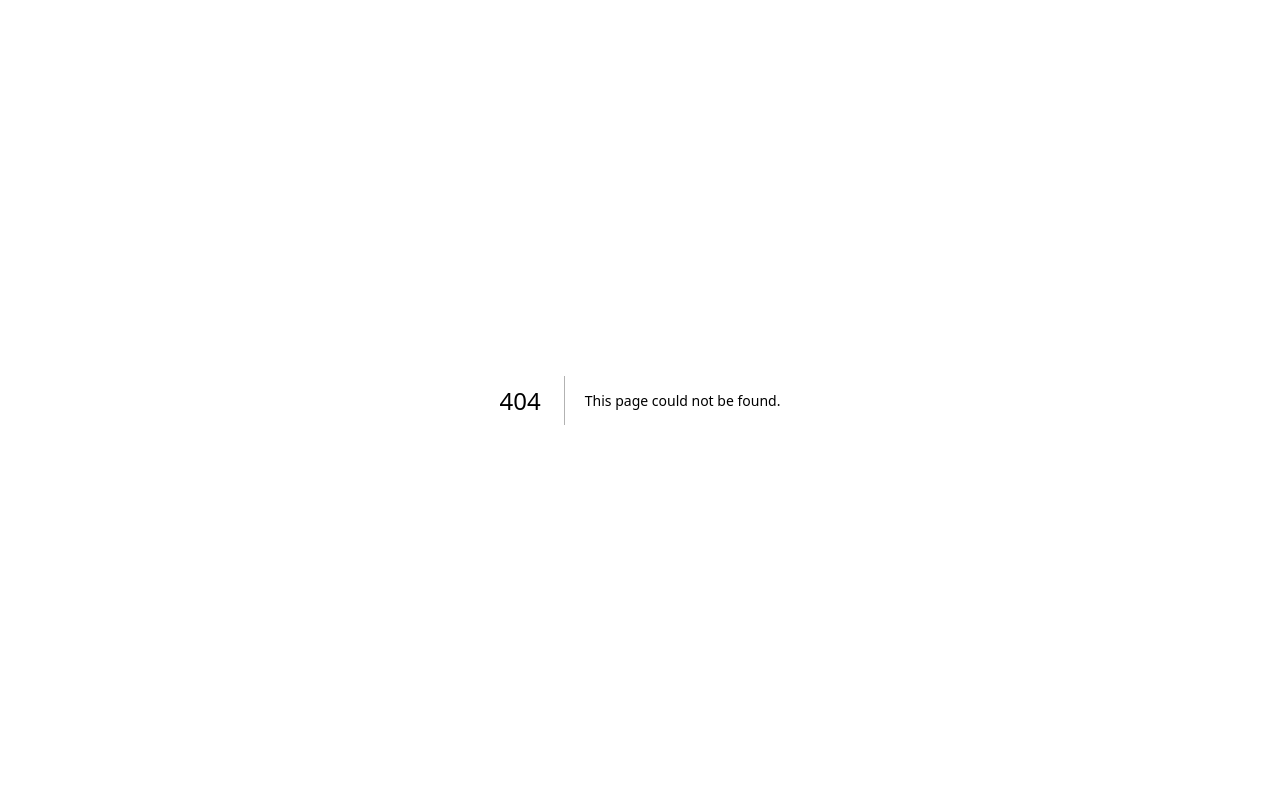
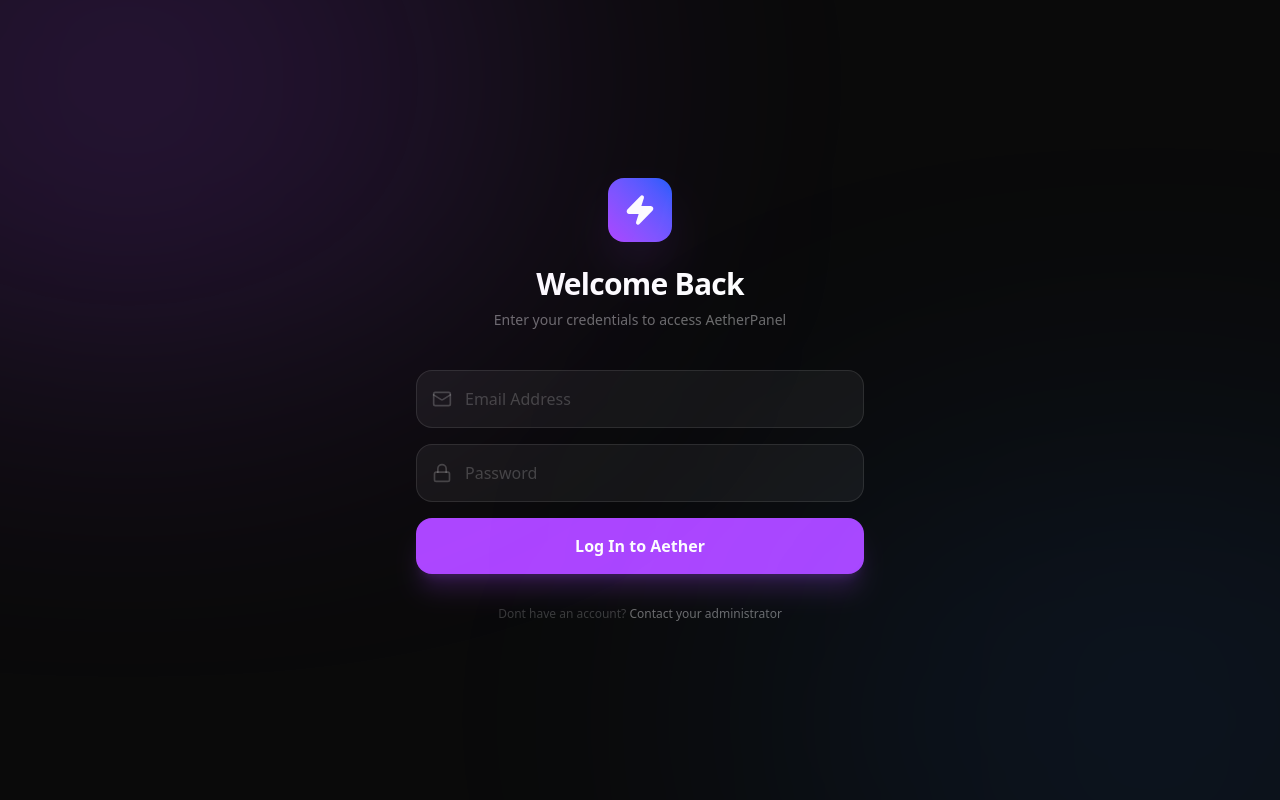
Before and after one commit to mwlih28/aetherpanel, a Next.js app in the folder panel/: page /auth/login in a window 1280 px wide. Before the commit this address had no page. Built offline with nearby package versions, Linux system fonts and the light colour scheme; no server answers.

Commit message:
feat: added login page and api utility

```diff
--- /dev/null
+++ b/panel/src/app/auth/login/page.tsx
@@ -0,0 +1,91 @@
+"use client";
+
+import { useState } from 'react';
+import { motion } from 'framer-motion';
+import { Zap, Mail, Lock, Loader2 } from 'lucide-react';
+import { useRouter } from 'next/navigation';
+import api from '@/lib/api';
+import toast from 'react-hot-toast';
+
+export default function LoginPage() {
+    const [email, setEmail] = useState('');
+    const [password, setPassword] = useState('');
+    const [loading, setLoading] = useState(false);
+    const router = useRouter();
+
+    const handleLogin = async (e: React.FormEvent) => {
+        e.preventDefault();
+        setLoading(true);
+
+        try {
+            const { data } = await api.post('/auth/login', { email, password });
+            localStorage.setItem('token', data.token);
+            localStorage.setItem('user', JSON.stringify(data.user));
+            toast.success('Login Successful!');
+            router.push('/dashboard');
+        } catch (error: any) {
+            toast.error(error.response?.data?.error || 'Login failed');
+        } finally {
+            setLoading(false);
+        }
+    };
+
+    return (
+        <div className="min-h-screen bg-[#0a0a0a] text-white flex items-center justify-center px-6 relative overflow-hidden">
+            {/* Background decoration */}
+            <div className="absolute top-[-20%] left-[-20%] w-[60%] h-[60%] bg-primary/20 rounded-full blur-[150px]" />
+            <div className="absolute bottom-[-20%] right-[-20%] w-[60%] h-[60%] bg-blue-500/10 rounded-full blur-[150px]" />
+
+            <motion.div
+                initial={{ opacity: 0, y: 20 }}
+                animate={{ opacity: 1, y: 0 }}
+                className="w-full max-w-md"
+            >
+                <div className="flex flex-col items-center mb-10">
+                    <div className="w-16 h-16 bg-gradient-to-tr from-primary to-blue-600 rounded-2xl flex items-center justify-center shadow-2xl shadow-primary/20 mb-6 transition-transform hover:scale-110">
+                        <Zap className="fill-white w-8 h-8" />
+                    </div>
+                    <h1 className="text-3xl font-black tracking-tight">Welcome Back</h1>
+                    <p className="text-white/40 text-sm mt-2">Enter your credentials to access AetherPanel</p>
+                </div>
+
+                <form onSubmit={handleLogin} className="space-y-4">
+                    <div className="relative group">
+                        <Mail className="absolute left-4 top-1/2 -translate-y-1/2 w-5 h-5 text-white/20 group-focus-within:text-primary transition-colors" />
+                        <input
+                            type="email"
+                            placeholder="Email Address"
+                            value={email}
+                            onChange={(e) => setEmail(e.target.value)}
+                            required
+                            className="w-full bg-white/5 border border-white/10 rounded-2xl py-4 pl-12 pr-4 focus:outline-none focus:border-primary/50 focus:ring-4 focus:ring-primary/10 transition-all placeholder:text-white/20"
+                        />
+                    </div>
+
+                    <div className="relative group">
+                        <Lock className="absolute left-4 top-1/2 -translate-y-1/2 w-5 h-5 text-white/20 group-focus-within:text-primary transition-colors" />
+                        <input
+                            type="password"
+                            placeholder="Password"
+                            value={password}
+                            onChange={(e) => setPassword(e.target.value)}
+                            required
+                            className="w-full bg-white/5 border border-white/10 rounded-2xl py-4 pl-12 pr-4 focus:outline-none focus:border-primary/50 focus:ring-4 focus:ring-primary/10 transition-all placeholder:text-white/20"
+                        />
+                    </div>
+
+                    <button
+                        disabled={loading}
+                        className="w-full bg-primary py-4 rounded-2xl font-bold flex items-center justify-center gap-2 hover:bg-primary/90 active:scale-95 transition-all shadow-xl shadow-primary/20 disabled:opacity-50 disabled:cursor-not-allowed"
+                    >
+                        {loading ? <Loader2 className="animate-spin" /> : 'Log In to Aether'}
+                    </button>
+                </form>
+
+                <p className="text-center mt-8 text-white/20 text-xs">
+                    Dont have an account? <span className="text-white/40 cursor-pointer hover:text-white">Contact your administrator</span>
+                </p>
+            </motion.div>
+        </div>
+    );
+}
--- /dev/null
+++ b/panel/src/lib/api.ts
@@ -0,0 +1,15 @@
+import axios from 'axios';
+
+const api = axios.create({
+    baseURL: process.env.NEXT_PUBLIC_API_URL || 'https://panel.smmkiwi.com/api',
+});
+
+api.interceptors.request.use((config) => {
+    const token = localStorage.getItem('token');
+    if (token) {
+        config.headers.Authorization = `Bearer ${token}`;
+    }
+    return config;
+});
+
+export default api;
```
